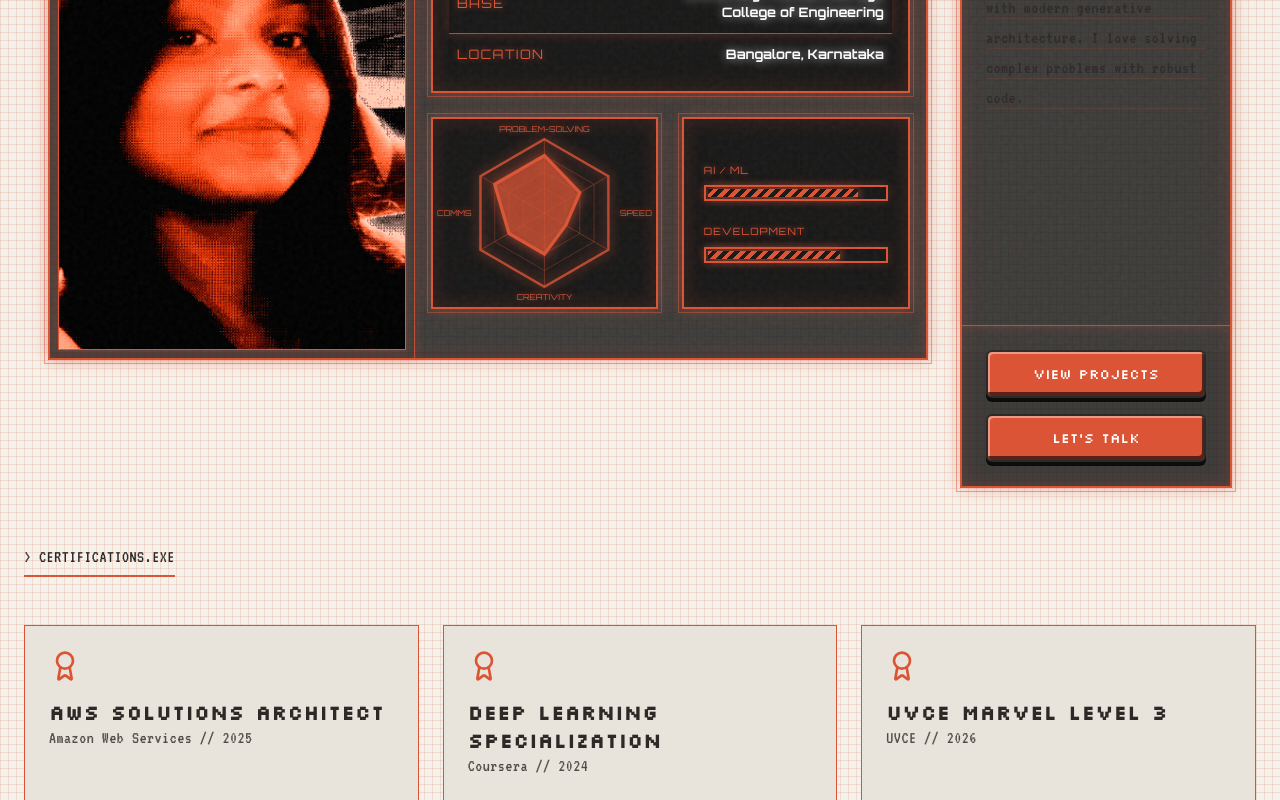
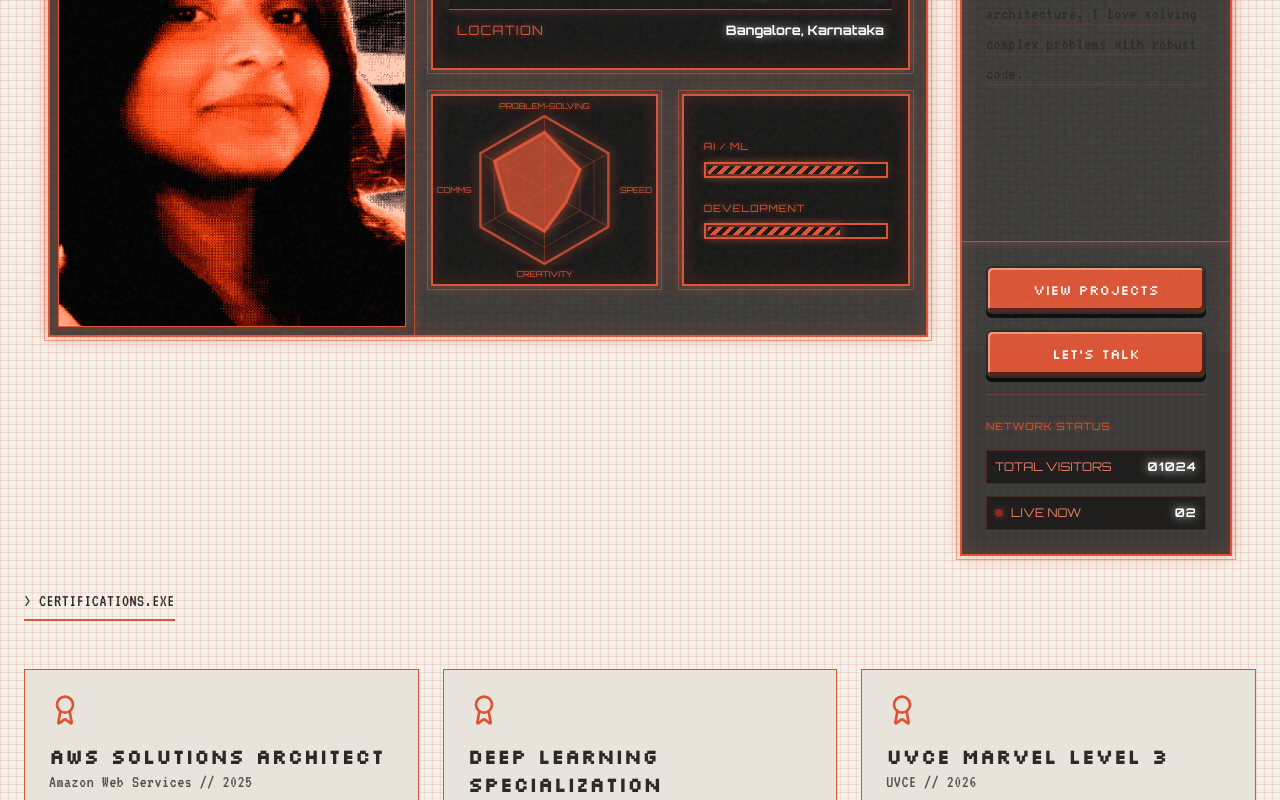
Before and after one commit to riti2043/portfolio_website, a React (Vite) app: page / in a window 1280 px wide. Shown: the part 448-1248 px from the top of the page. Built offline with nearby package versions, Linux system fonts and the light colour scheme; no server answers; a web font is replaced by a local one.

Commit message:
feat: add real view counter and simulated live status badge to right box

```diff
--- a/src/App.jsx
+++ b/src/App.jsx
@@ -66,6 +66,53 @@ const MovingBitsCursive = () => {
     </h1>
   );
 };
+
+const NetworkStatus = () => {
+  const [totalVisits, setTotalVisits] = useState('...');
+  const [liveCount, setLiveCount] = useState(1);
+
+  useEffect(() => {
+    fetch('https://api.counterapi.dev/v1/rithyajayaram/portfolio/up')
+      .then(res => res.json())
+      .then(data => {
+        setTotalVisits(String(data.count).padStart(5, '0'));
+      })
+      .catch(() => setTotalVisits('01024'));
+  }, []);
+
+  useEffect(() => {
+    setLiveCount(Math.floor(Math.random() * 3) + 1);
+    const interval = setInterval(() => {
+      setLiveCount(prev => {
+        const change = Math.random() > 0.5 ? 1 : -1;
+        let next = prev + change;
+        if (next < 1) next = 1;
+        if (next > 5) next = 4;
+        return next;
+      });
+    }, 8000);
+    return () => clearInterval(interval);
+  }, []);
+
+  return (
+    <div className="mt-auto pt-6 border-t border-[rgba(219,84,53,0.3)]">
+       <h3 className="text-glow text-[10px] uppercase tracking-widest mb-4 font-orbitron">Network Status</h3>
+       <div className="flex flex-col gap-3 font-orbitron text-xs">
+          <div className="flex justify-between items-center bg-black/50 p-2 border border-[rgba(219,84,53,0.2)]">
+             <span className="text-[var(--text-muted)] uppercase">Total Visitors</span>
+             <span className="text-white drop-shadow-[0_0_5px_rgba(255,255,255,0.8)] font-bold tracking-widest">{totalVisits}</span>
+          </div>
+          <div className="flex justify-between items-center bg-black/50 p-2 border border-[rgba(219,84,53,0.2)]">
+             <span className="text-[var(--text-muted)] uppercase flex items-center gap-2">
+                <span className="w-2 h-2 rounded-full bg-red-500 animate-pulse shadow-[0_0_8px_rgba(239,68,68,0.8)]"></span>
+                Live Now
+             </span>
+             <span className="text-white drop-shadow-[0_0_5px_rgba(255,255,255,0.8)] font-bold tracking-widest">{String(liveCount).padStart(2, '0')}</span>
+          </div>
+       </div>
+    </div>
+  );
+}
 
 const ProfileDashboard = () => {
   return (
@@ -185,6 +232,7 @@ const ProfileDashboard = () => {
           <div className="p-6 flex flex-col gap-4">
              <a href="#projects" className="btn-pixel w-full text-center py-3 text-sm">VIEW PROJECTS</a>
              <a href="#contact" className="btn-pixel w-full text-center py-3 text-sm">LET'S TALK</a>
+             <NetworkStatus />
           </div>
         </div>
 
```
